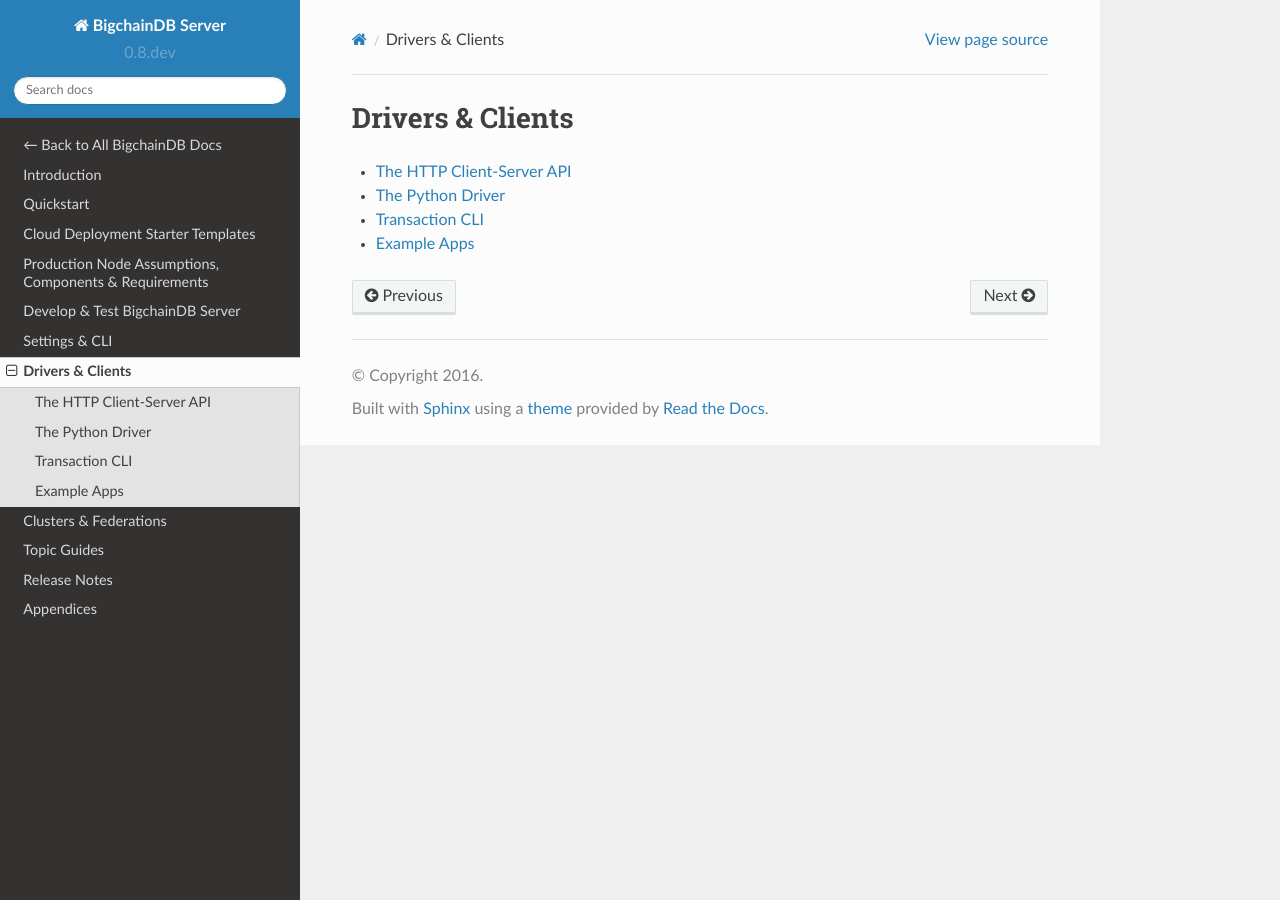
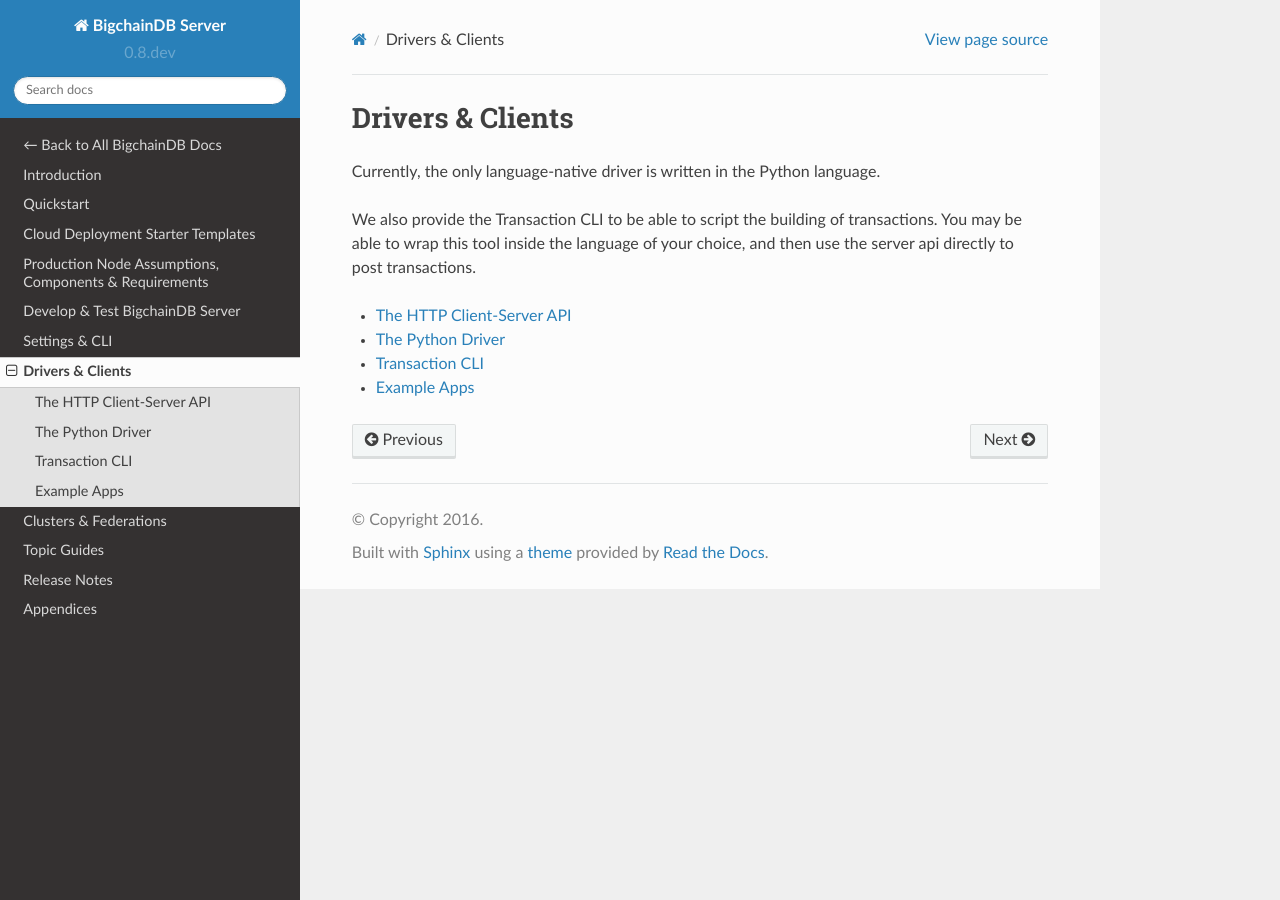
Before and after one commit to bigchaindb/bigchaindb, a Sphinx documentation site: the page built from docs/server/source/drivers-clients/index.rst, in a window 1280 px wide. Built offline with Sphinx 7.4.7 and the Read the Docs theme 2.0.0, drawn with Linux system fonts in a browser that asks for light colours.

Commit message:
add some explanation to the client-drivers documentation page.

```diff
--- a/docs/server/source/drivers-clients/index.rst
+++ b/docs/server/source/drivers-clients/index.rst
@@ -1,5 +1,12 @@
 Drivers & Clients
 =================
+
+Currently, the only language-native driver is written in the Python language.
+
+We also provide the Transaction CLI to be able to script the building of
+transactions. You may be able to wrap this tool inside the language of
+your choice, and then use the server api directly to post transactions.
+
 
 .. toctree::
    :maxdepth: 1
```
